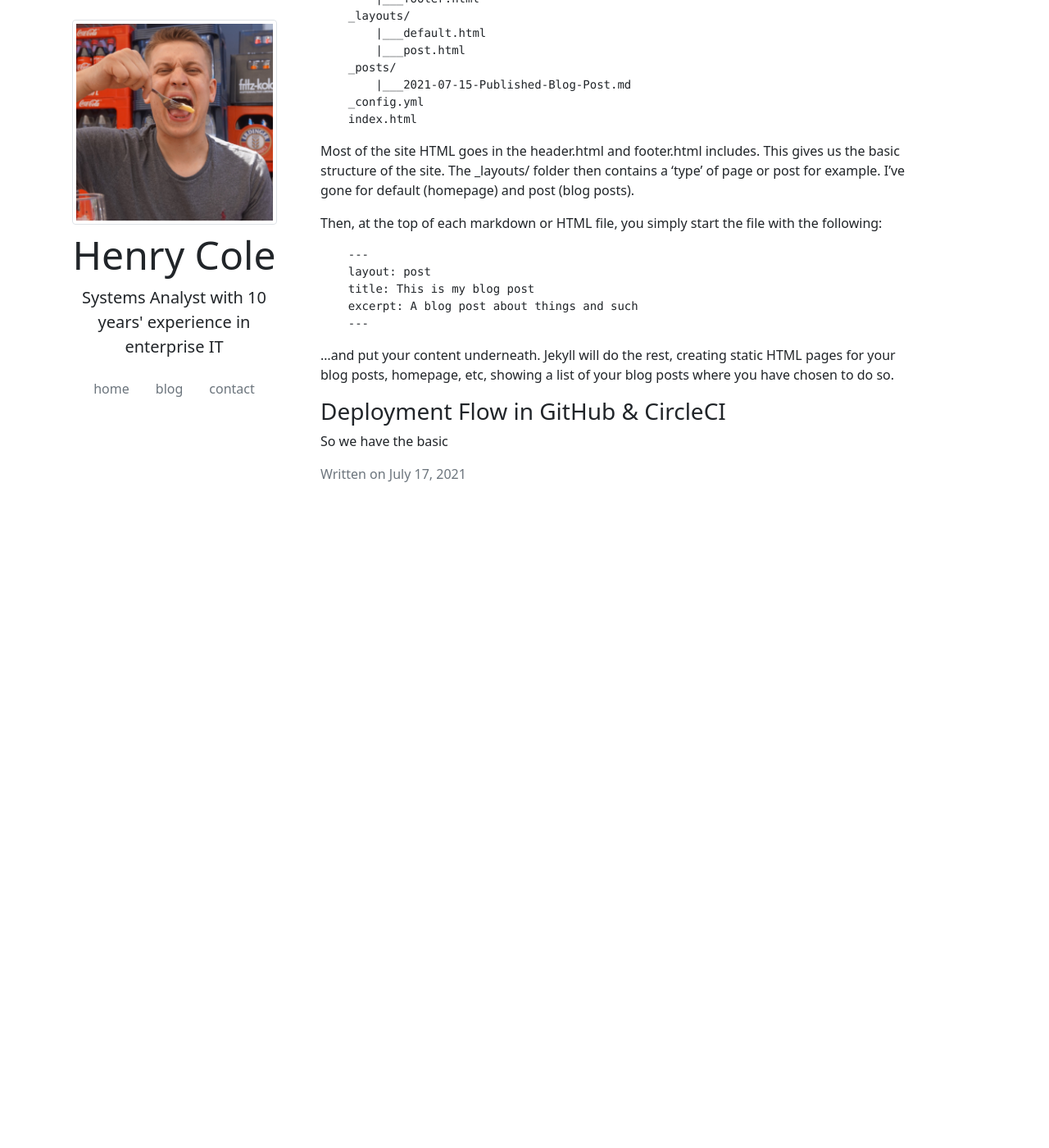
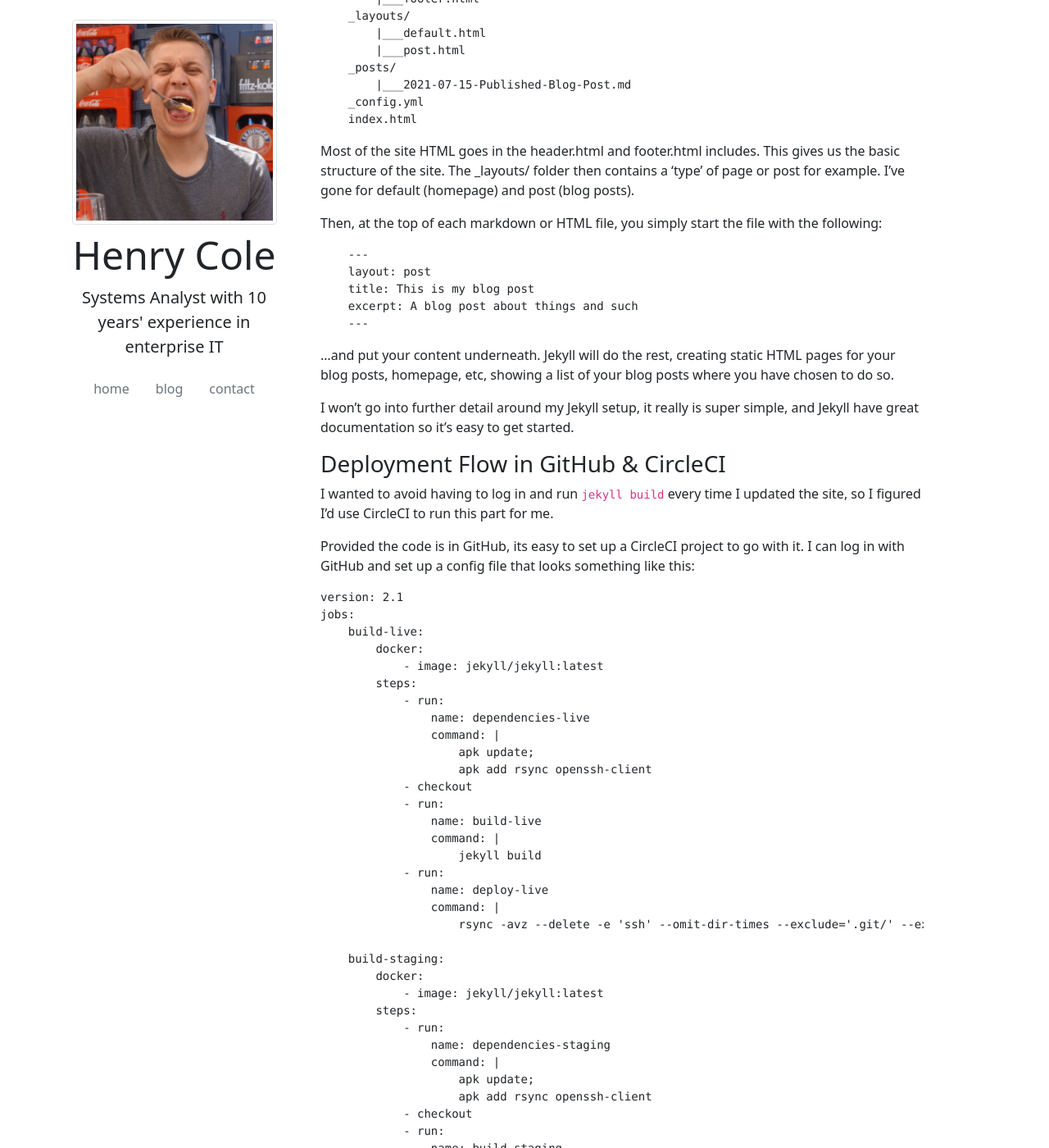
Before and after one commit to hcuk94/henry-personal-website, a Jekyll site: the page built from _posts/2021-07-17-Building-a-Basic-Personal-Blog-using-Jekyll.md, in a window 1280 px wide and 1400 px high, scrolled down 1073 px. Shown: the whole window at 82% size. Built offline with Jekyll 4.4.1, drawn with Linux system fonts in a browser that asks for light colours; before the commit the page ends 1703 px from its top, so only the background shows below that; some of the changed text lies outside the part shown.

Commit message:
updated blog post

````diff
--- a/_posts/2021-07-17-Building-a-Basic-Personal-Blog-using-Jekyll.md
+++ b/_posts/2021-07-17-Building-a-Basic-Personal-Blog-using-Jekyll.md
@@ -51,5 +51,72 @@ Then, at the top of each markdown or HTML file, you simply start the file with t
 ```
 ...and put your content underneath. Jekyll will do the rest, creating static HTML pages for your blog posts, homepage, etc, showing a list of your blog posts where you have chosen to do so.
 
+I won't go into further detail around my Jekyll setup, it really is super simple, and Jekyll have great documentation so it's easy to get started.
+
 ### Deployment Flow in GitHub & CircleCI
-So we have the basic
+I wanted to avoid having to log in and run ```jekyll build``` every time I updated the site, so I figured I'd use CircleCI to run this part for me.
+
+Provided the code is in GitHub, its easy to set up a CircleCI project to go with it. I can log in with GitHub and set up a config file that looks something like this:
+```
+version: 2.1
+jobs:
+    build-live:
+        docker:
+            - image: jekyll/jekyll:latest
+        steps:
+            - run:
+                name: dependencies-live
+                command: |
+                    apk update;
+                    apk add rsync openssh-client
+            - checkout
+            - run:
+                name: build-live
+                command: |
+                    jekyll build
+            - run:
+                name: deploy-live
+                command: |
+                    rsync -avz --delete -e 'ssh' --omit-dir-times --exclude='.git/' --exclude='.gitignore' --exclude='.circleci/' _site/. circleci@mywebserver:/path/to/live/site/;
+
+    build-staging:
+        docker:
+            - image: jekyll/jekyll:latest
+        steps:
+            - run:
+                name: dependencies-staging
+                command: |
+                    apk update;
+                    apk add rsync openssh-client
+            - checkout
+            - run:
+                name: build-staging
+                command: |
+                    jekyll build --drafts
+            - run:
+                name: deploy-staging
+                command: |
+                    rsync -avz --delete -e 'ssh' --omit-dir-times --exclude='.git/' --exclude='.gitignore' --exclude='.circleci/' _site/. circleci@mywebserver:/path/to/staging/site/;
+
+workflows:
+    do-build:
+        jobs:
+            - build-live:
+                filters:
+                    branches:
+                        only:
+                            - main
+            - build-staging:
+                filters:
+                    branches:
+                        only:
+                            - main
+                            - staging
+
+
+```
+
+So we have 2 build sequences in our CircleCI config; one for live and one for staging.
+These are mostly identical, using the Jekyll Docker image (the same one you can use to run the website) to build the files, then using *rsync* to copy the files to my *nginx* server via SSH.
+
+One noteworthy difference between the live and staging build sequences, is that in staging we run ```jekyll build --drafts```. The *--drafts* flag tells Jekyll that this is a staging site, so it should include blog posts in the _drafts folder, not just the ones that have been published with a date.
````
